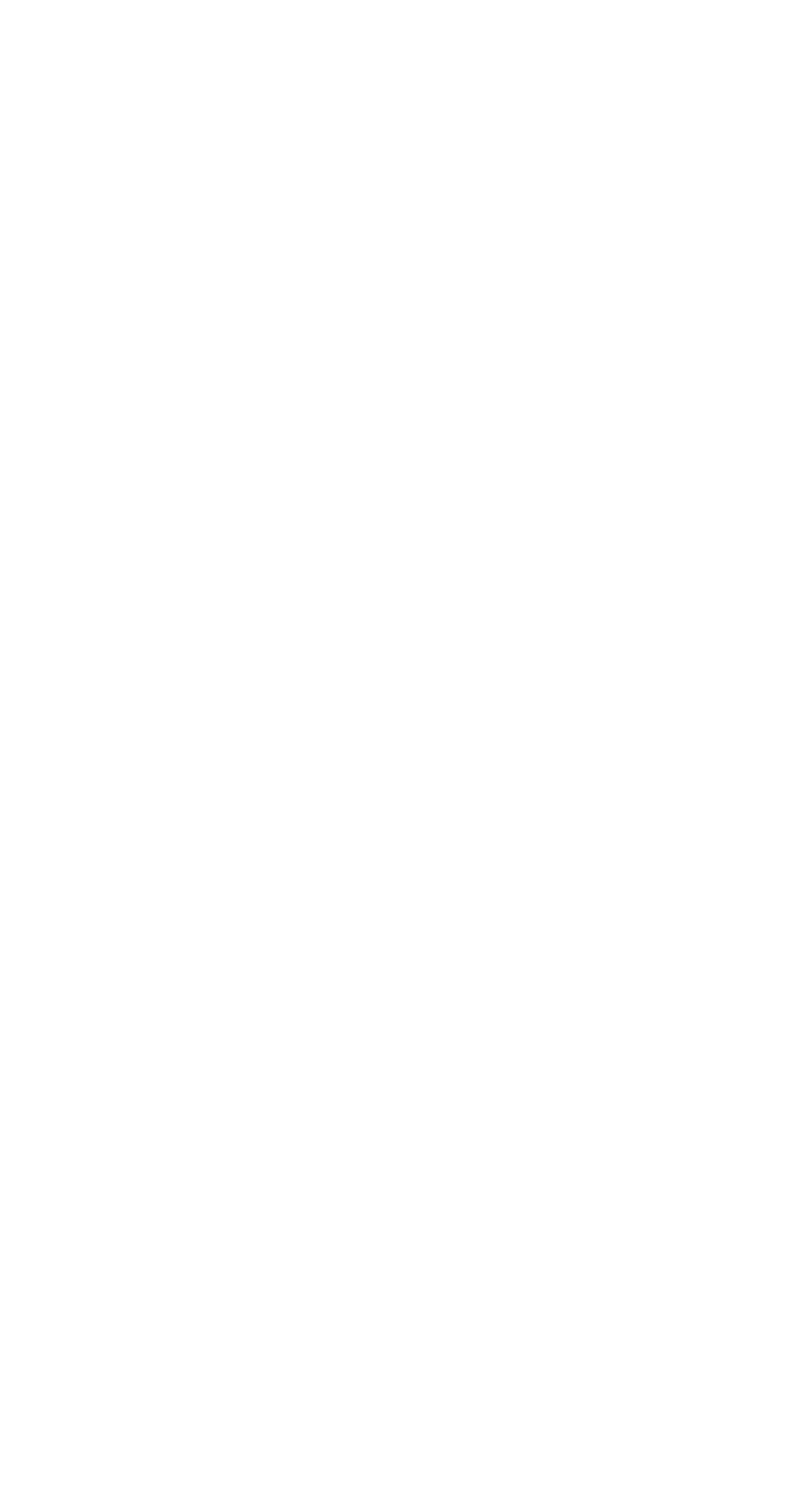
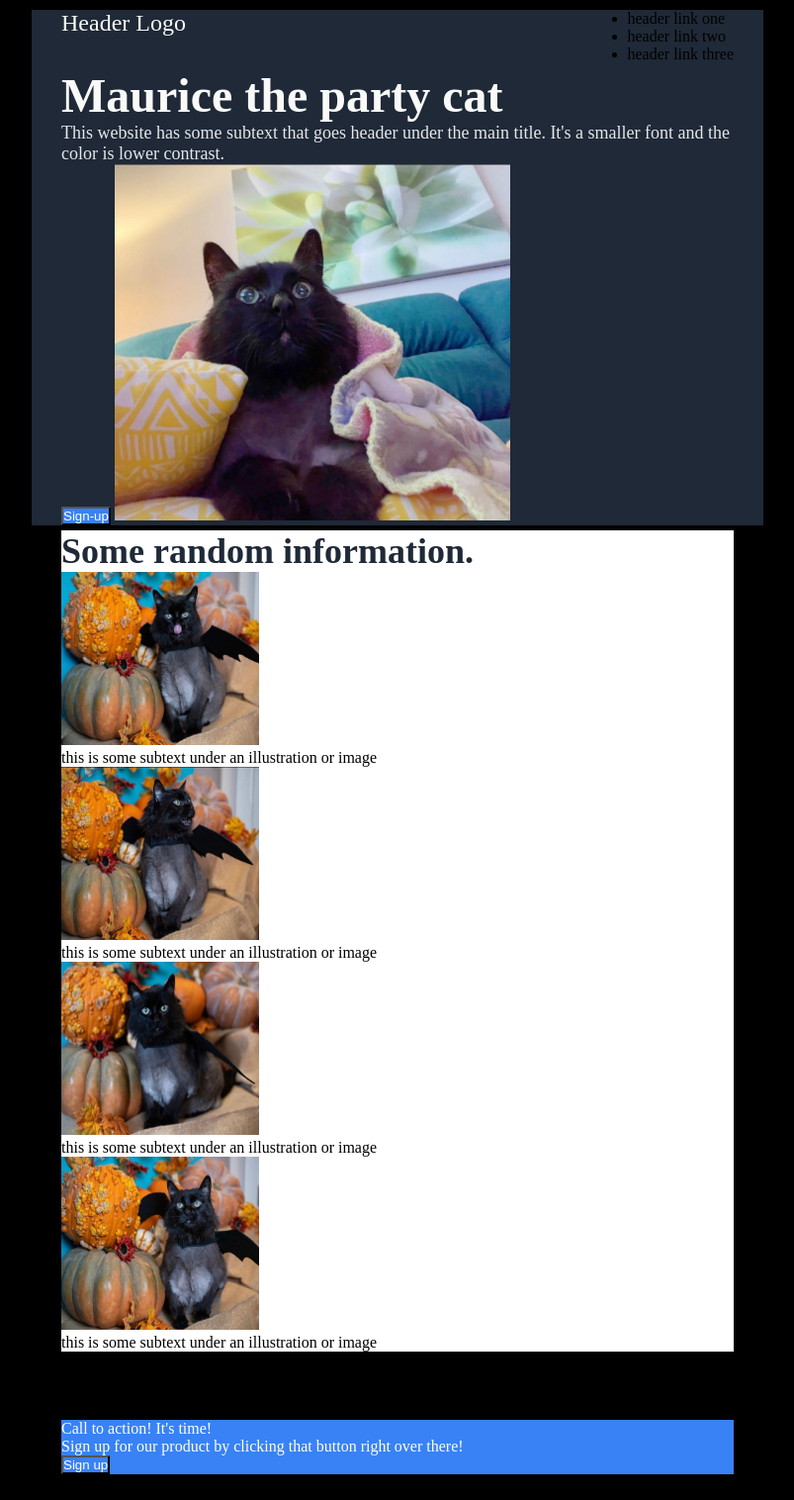
Before and after one commit to interruptingvolcano/Foundations-Landing-Page, a plain HTML site: page index.html in a window 1280 px wide. Shown: the whole page at 99% size, without its empty margins (238-1041 px from the left). Before the commit the page ends 800 px from the top, so only its background shows below. Drawn offline with Linux system fonts and the light colour scheme.

Commit message:
Add images, update html and css

```diff
--- a/index.html
+++ b/index.html
@@ -10,6 +10,96 @@
 
 <body>
 
+  <div class="header">
+  <nav class="navbar">
+    <div class="container">
+      <div class="logo">Header Logo</div>
+      <div class="nav">
+        <ul>
+          <li href="#">
+            header link one
+          </li>
+          <li href="#">
+            header link two
+          </li>
+          <li href="#">
+            header link three
+          </li>
+        </ul>
+
+      </div>
+    </div>
+    </nav>
+
+  <header class="hero">
+    <div class="container">
+      <div class="main-text">
+        <p>Maurice the party cat</p>
+      </div>
+      <div class="sec-text">
+        <p>This website has some subtext that goes header
+           under the main title. It's a smaller font and
+           the color is lower contrast.
+      </p>
+      </div>
+      <button class="register">Sign-up</button>
+      <img src="/images/reece_head.jpg" alt="blue dots on
+      white cloth">
+    </div>
+</header>
+
+  </div>
+
+  <topsection class="top">
+    <div class="container">
+        <h2>Some random information.</h2>
+        <div class="image_one">
+          <img src="images/reece_1.jpg">
+          <p>this is some subtext under an illustration
+            or image</p>
+          <img src="images/reece_2.jpg">
+          <p>this is some subtext under an illustration
+            or image</p>
+          <img src="images/reece_3.jpg">
+          <p>this is some subtext under an illustration
+            or image</p>
+          <img src="images/reece_4.jpg">
+          <p>this is some subtext under an illustration
+                or image</p>
+
+        </div>
+    </div>
+  </topsection>
+
+  <midsection class="mid">
+    <div class="container">
+      <p><em>This is an inspiring quote, or a
+        testimonial from a customer. Maybe
+        it's just filling up space, or Maybe
+        people will actually read it. Who knows?
+        All I know is that it looks nice.
+      </em></p>
+      <p>-Thor, God of Thunder</p>
+
+    </div>
+  </midsection>
+
+  <bottomsection class="bottom">
+    <div class="container">
+      <p>Call to action! It's time!</p>
+      <p>Sign up for our product by clicking
+        that button right over there!
+      </p>
+      <button class="register">Sign up</button>
+    </div>
+  </bottomsection>
+
+  <footer class="copyright">
+    <div class="container">
+        <p>Copyright &copy; The Odin Project 2021 </p>
+    </div>
+  </footer>
+
 
 
 
--- a/style.css
+++ b/style.css
@@ -1,3 +1,90 @@
 * {
     box-sizing: border-box;
+    margin: 0;
+    padding: 0;
+
 }
+
+body {
+    font-family: "Poppins";
+    max-width: 800px;
+
+    margin: auto;
+    background-color: #000;
+    padding: 5px 30px;
+}
+
+body .navbar, .hero {
+    margin: 5px 30px;
+}
+
+body .top .container {
+    margin: 5px 30px;
+}
+
+.mid p {
+    margin: 5px 30px;
+}
+
+.copyright {
+    margin: 5px 30px;
+}
+
+.header {
+    background-color: #1f2937;
+}
+
+.navbar .container {
+    display: flex;
+    justify-content: space-between;
+
+}
+
+.navbar .logo {
+    font-size: 24px;
+    color: #f9faf8;
+}
+
+.main-text {
+    font-size: 48px;
+    font-weight: 700;
+    color: #f9faf8;
+}
+
+.hero .sec-text {
+    font-size: 18px;
+    color: #e5e7eb;
+}
+
+.hero img {
+    max-width: 400px;
+    height: 360px;
+}
+
+.top .container {
+    background-color: #fff;
+}
+
+
+
+.top img {
+    max-width: 200px;
+    height: 175px;
+}
+
+.top h2 {
+    font-size: 36px;
+    font-weight: 700;
+    color: #1f2937;
+}
+
+button {
+    color: #fff;
+    background-color: #3882f6;
+}
+
+.bottom .container {
+    color: #fff;
+    background-color: #3882f6;
+    margin: 5px 30px
+}
```
Also changed, not shown: images/image_three_dots.jpg (added), images/reece_1.jpg (added), images/reece_2.jpg (added), images/reece_3.jpg (added), images/reece_4.jpg (added), images/reece_head.jpg (added).
